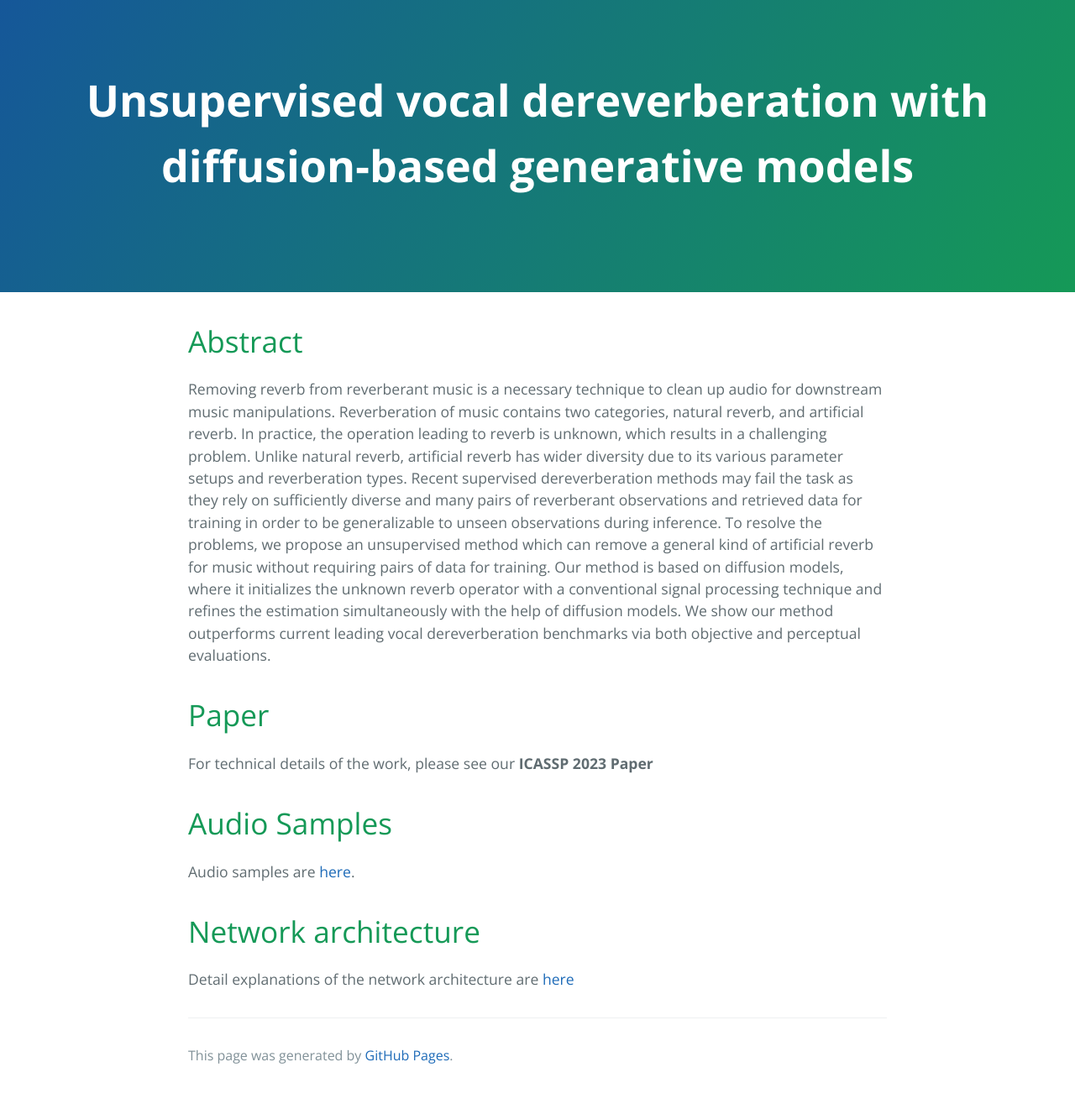
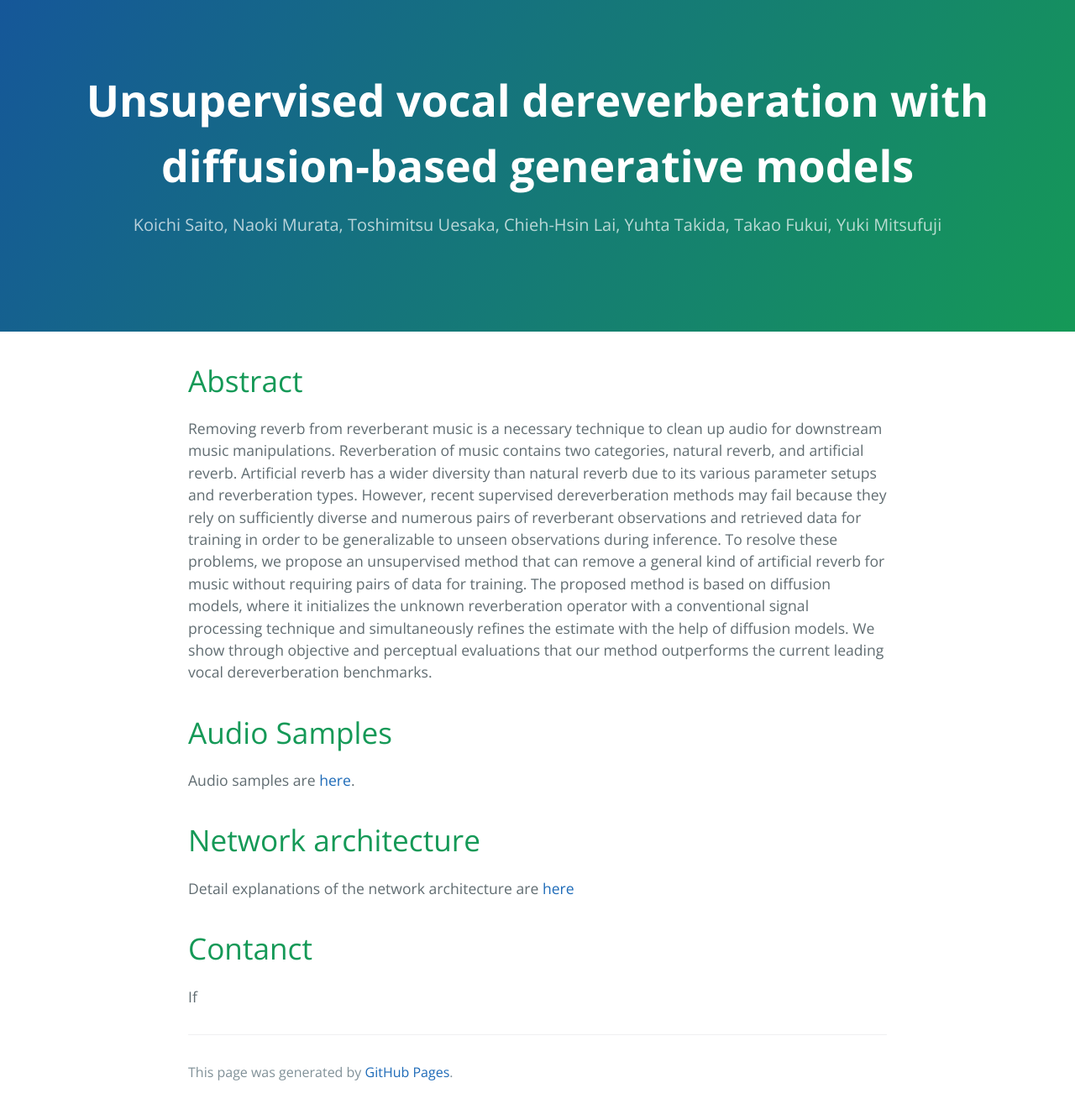
Before and after one commit to koichi-saito-sony/koichi-saito-sony.github.io, a Jekyll site: the page built from unsupervised-vocal-dereverb/index.md, in a window 1280 px wide. Shown: the whole page at 84% size. Built offline with Jekyll 4.4.1, drawn with Linux system fonts in a browser that asks for light colours; the repository's description, which GitHub fills in, is left out.

Commit message:
check intermidiate

```diff
--- a/unsupervised-vocal-dereverb/_config.yml
+++ b/unsupervised-vocal-dereverb/_config.yml
@@ -3,3 +3,4 @@ remote_theme: pages-themes/cayman@v0.2.0
 plugins:
 - jekyll-remote-theme # add this line to the plugins list if you already have one
 title: [Unsupervised vocal dereverberation with diffusion-based generative models]
+description: Koichi Saito, Naoki Murata, Toshimitsu Uesaka, Chieh-Hsin Lai, Yuhta Takida, Takao Fukui, Yuki Mitsufuji
--- a/unsupervised-vocal-dereverb/index.md
+++ b/unsupervised-vocal-dereverb/index.md
@@ -3,10 +3,7 @@ layout: default
 title: [Unsupervised vocal dereverberation with diffusion-based generative models]
 ---
 # Abstract
-Removing reverb from reverberant music is a necessary technique to clean up audio for downstream music manipulations. Reverberation of music contains two categories, natural reverb, and artificial reverb. In practice, the operation leading to reverb is unknown, which results in a challenging problem. Unlike natural reverb, artificial reverb has wider diversity due to its various parameter setups and reverberation types. Recent supervised dereverberation methods may fail the task as they rely on sufficiently diverse and many pairs of reverberant observations and retrieved data for training in order to be generalizable to unseen observations during inference. To resolve the problems, we propose an unsupervised method which can remove a general kind of artificial reverb for music without requiring pairs of data for training. Our method is based on diffusion models, where it initializes the unknown reverb operator with a conventional signal processing technique and refines the estimation simultaneously with the help of diffusion models. We show our method outperforms current leading vocal dereverberation benchmarks via both objective and perceptual evaluations.
-# Paper
-
-For technical details of the work, please see our **ICASSP 2023 Paper**
+Removing reverb from reverberant music is a necessary technique to clean up audio for downstream music manipulations. Reverberation of music contains two categories, natural reverb, and artificial reverb. Artificial reverb has a wider diversity than natural reverb due to its various parameter setups and reverberation types. However, recent supervised dereverberation methods may fail because they rely on sufficiently diverse and numerous pairs of reverberant observations and retrieved data for training in order to be generalizable to unseen observations during inference. To resolve these problems, we propose an unsupervised method that can remove a general kind of artificial reverb for music without requiring pairs of data for training. The proposed method is based on diffusion models, where it initializes the unknown reverberation operator with a conventional signal processing technique and simultaneously refines the estimate with the help of diffusion models. We show through objective and perceptual evaluations that our method outperforms the current leading vocal dereverberation benchmarks.
 
 # Audio Samples
 
@@ -15,3 +12,6 @@ Audio samples are [here](./audio_samples.md).
 # Network architecture
 
 Detail explanations of the network architecture are [here](./network.md)
+
+# Contanct
+If
```
Also changed, not shown: unsupervised-vocal-dereverb/audio_samples.md (+22 -1 lines).
